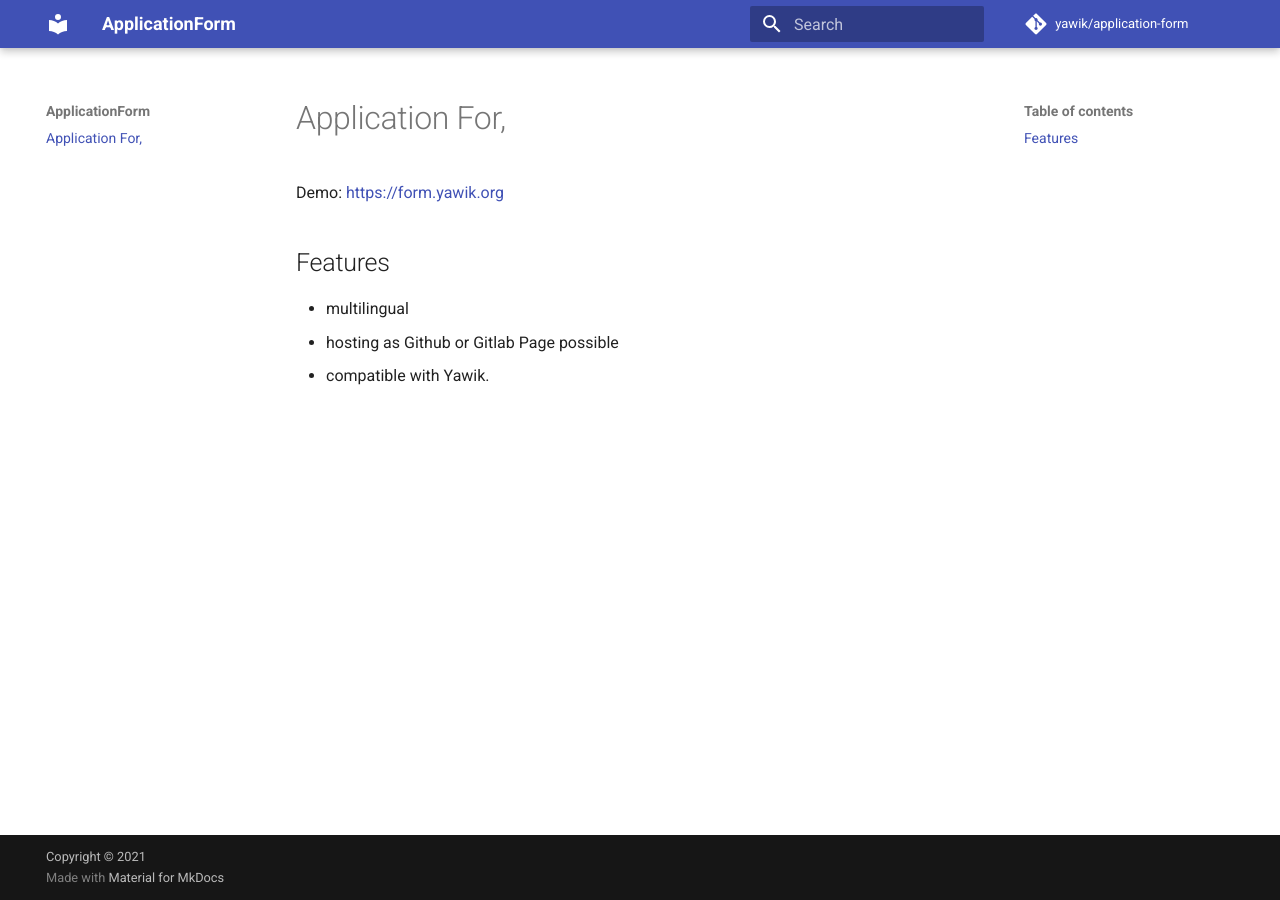
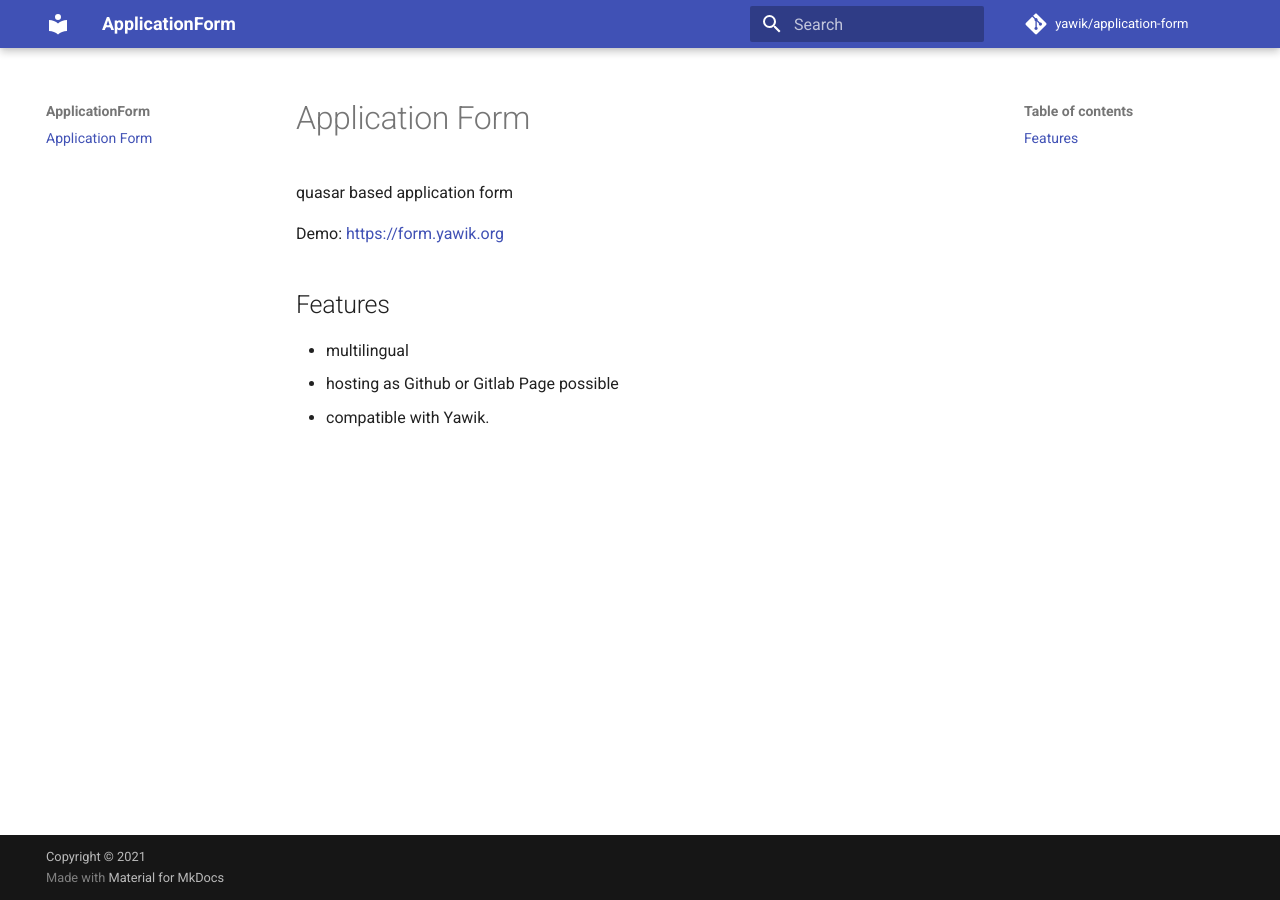
Before and after one commit to yawik/ApplicationForm, an MkDocs documentation site: the page built from docs/index.md, in a window 1280 px wide. Built offline with MkDocs 1.6.1 and Material for MkDocs 9.7.7, drawn with Linux system fonts in a browser that asks for light colours; comment, search, counter and statistics services are not loaded.

Commit message:
doc: fixes typo

```diff
--- a/docs/index.md
+++ b/docs/index.md
@@ -1,4 +1,6 @@
-# Application For,
+# Application Form
+
+quasar based application form
 
 Demo: https://form.yawik.org
 
```
